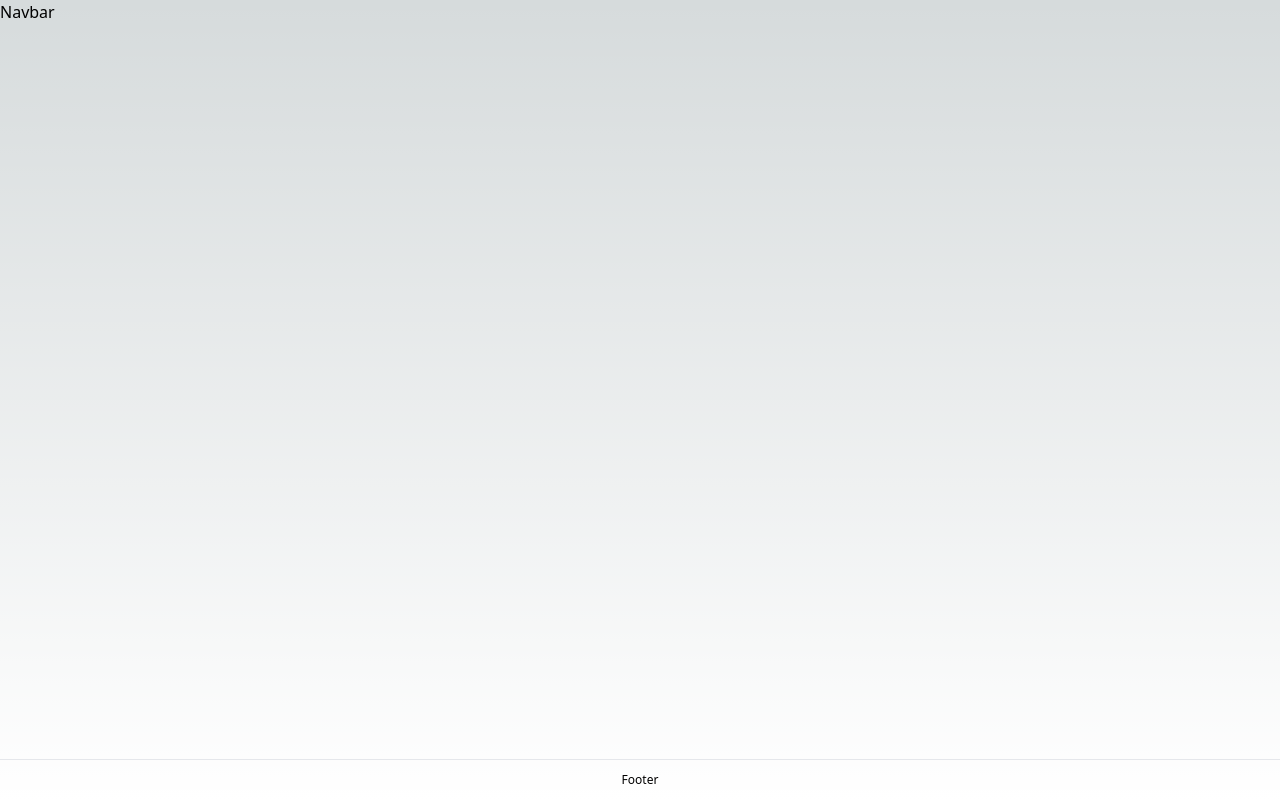
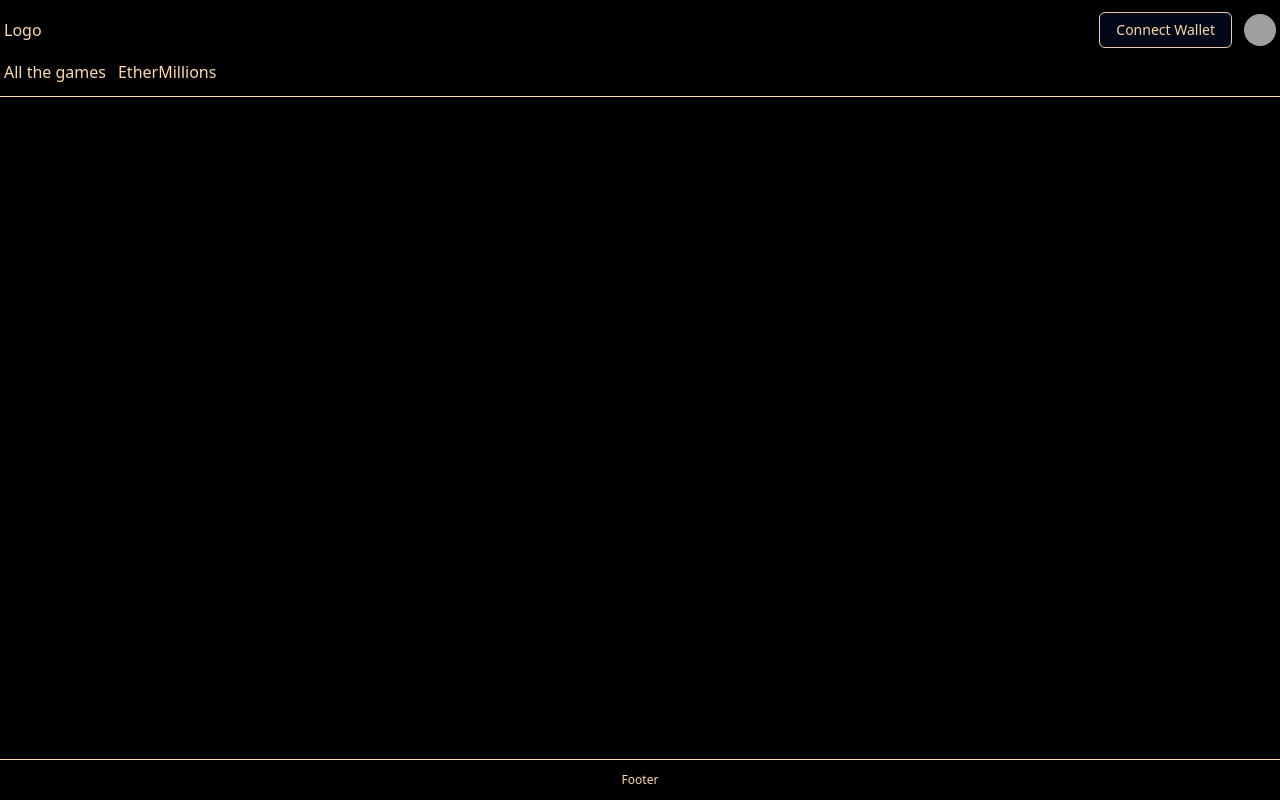
Before and after one commit to Camillemtd/lottery-foundry-front, a Next.js app: page / in a window 1280 px wide. Built offline with nearby package versions, Linux system fonts and the light colour scheme; grey boxes are pictures that could not be loaded.

Commit message:
navbar maquette

```diff
--- a/app/globals.css
+++ b/app/globals.css
@@ -2,39 +2,69 @@
 @tailwind components;
 @tailwind utilities;
 
-:root {
-  --foreground-rgb: 0, 0, 0;
-  --background-start-rgb: 214, 219, 220;
-  --background-end-rgb: 255, 255, 255;
+
+@layer base {
+  :root {
+    --background: 222.2 84% 4.9%;
+    --foreground: 222.2 84% 4.9%;
+    --card: 0 0% 100%;
+    --card-foreground: 222.2 84% 4.9%;
+    --popover: 0 0% 100%;
+    --popover-foreground: 222.2 84% 4.9%;
+    --primary: 222.2 47.4% 11.2%;
+    --primary-foreground: 210 40% 98%;
+    --secondary: 210 40% 96.1%;
+    --secondary-foreground: 222.2 47.4% 11.2%;
+    --muted: 210 40% 96.1%;
+    --muted-foreground: 215.4 16.3% 46.9%;
+    --accent: 210 40% 96.1%;
+    --accent-foreground: 222.2 47.4% 11.2%;
+    --destructive: 0 84.2% 60.2%;
+    --destructive-foreground: 210 40% 98%;
+    --border: 214.3 31.8% 91.4%;
+    --input: 26.4 60.8% 81.0%;
+    --ring: 222.2 84% 4.9%;
+    --radius: 0.5rem;
+  }
+
+  .dark {
+    --background: 222.2 84% 4.9%;
+    --foreground: 210 40% 98%;
+    --card: 222.2 84% 4.9%;
+    --card-foreground: 210 40% 98%;
+    --popover: 222.2 84% 4.9%;
+    --popover-foreground: 210 40% 98%;
+    --primary: 210 40% 98%;
+    --primary-foreground: 222.2 47.4% 11.2%;
+    --secondary: 217.2 32.6% 17.5%;
+    --secondary-foreground: 210 40% 98%;
+    --muted: 217.2 32.6% 17.5%;
+    --muted-foreground: 215 20.2% 65.1%;
+    --accent: 217.2 32.6% 17.5%;
+    --accent-foreground: 210 40% 98%;
+    --destructive: 0 62.8% 30.6%;
+    --destructive-foreground: 210 40% 98%;
+    --border: 217.2 32.6% 17.5%;
+    --input: 217.2 32.6% 17.5%;
+    --ring: 212.7 26.8% 83.9;
+  }
 }
 
-@media (prefers-color-scheme: dark) {
-  :root {
-    --foreground-rgb: 255, 255, 255;
-    --background-start-rgb: 0, 0, 0;
-    --background-end-rgb: 0, 0, 0;
+
+@layer base {
+  * {
+    @apply border-border;
+  }
+  body {
+    @apply bg-background text-foreground;
   }
 }
 
 body {
-  color: rgb(var(--foreground-rgb));
-  background: linear-gradient(
-      to bottom,
-      transparent,
-      rgb(var(--background-end-rgb))
-    )
-    rgb(var(--background-start-rgb));
+  background-color: black;
+
 }
 
-.neon-bar {
-  width: 7px; /* Largeur de la barre */
-  height: 90%; /* Hauteur de la barre */
-  background: linear-gradient(to top,#002fff, #bb00ff,#ff0d00,  #ffd000); /* Gradient de couleur avec des tons chauds */
-  border-radius: 10px; /* Arrondir les bords */
-  box-shadow:
-  0 0 30px rgba(0, 47, 255, 0.8), /* Bleu */
-  0 0 30px rgba(187, 0, 255, 0.8), /* Violet */
-  0 0 50px rgba(255, 72, 0, 0.8), /* Rose */
-  0 0 50px rgba(255, 234, 0, 0.8); /* Rose */
-  animation: neon-animation 2s ease-in-out infinite alternate;
+border-gold {
+  border-color: #eccbb1;
 }
--- a/app/layout.tsx
+++ b/app/layout.tsx
@@ -17,12 +17,12 @@ export default function RootLayout({
 }) {
   return (
     <html lang="en">
-      <body className="flex flex-col min-h-screen">
+      <body className="flex flex-col min-h-screen text-orange-200">
         <header>
           <NavBar />
         </header>
         <main className="py-3 grow">{children}</main>
-        <footer className="text-center text-xs border-t py-3">Footer</footer>
+        <footer className="text-center text-xs border-orange-200 border-t py-3">Footer</footer>
       </body>
     </html>
   );
--- a/components/NavBar.tsx
+++ b/components/NavBar.tsx
@@ -1,7 +1,25 @@
+import { Button } from "@/components/ui/button";
+import { Avatar, AvatarFallback, AvatarImage } from "@/components/ui/avatar";
+
 export default function NavBar() {
   return (
-	<div>
-	  Navbar
-	</div>
-  )
+    <div className="border-b border-orange-200 border-gold py-3 px-1  ">
+      <div className="flex flex-col gap-3">
+        <div className="flex justify-between items-center">
+          <div>Logo</div>
+          <div className="flex gap-3 items-center">
+            <Button variant="outline">Connect Wallet</Button>
+            <Avatar>
+              <AvatarImage src="https://github.com/shadcn.png" />
+              <AvatarFallback>CN</AvatarFallback>
+            </Avatar>
+          </div>
+        </div>
+        <div className="flex gap-3">
+          <div>All the games</div>
+          <div>EtherMillions</div>
+        </div>
+      </div>
+    </div>
+  );
 }
--- /dev/null
+++ b/components/ui/avatar.tsx
@@ -0,0 +1,50 @@
+"use client"
+
+import * as React from "react"
+import * as AvatarPrimitive from "@radix-ui/react-avatar"
+
+import { cn } from "@/lib/utils"
+
+const Avatar = React.forwardRef<
+  React.ElementRef<typeof AvatarPrimitive.Root>,
+  React.ComponentPropsWithoutRef<typeof AvatarPrimitive.Root>
+>(({ className, ...props }, ref) => (
+  <AvatarPrimitive.Root
+    ref={ref}
+    className={cn(
+      "relative flex h-8 w-8 shrink-0 overflow-hidden rounded-full",
+      className
+    )}
+    {...props}
+  />
+))
+Avatar.displayName = AvatarPrimitive.Root.displayName
+
+const AvatarImage = React.forwardRef<
+  React.ElementRef<typeof AvatarPrimitive.Image>,
+  React.ComponentPropsWithoutRef<typeof AvatarPrimitive.Image>
+>(({ className, ...props }, ref) => (
+  <AvatarPrimitive.Image
+    ref={ref}
+    className={cn("aspect-square h-full w-full", className)}
+    {...props}
+  />
+))
+AvatarImage.displayName = AvatarPrimitive.Image.displayName
+
+const AvatarFallback = React.forwardRef<
+  React.ElementRef<typeof AvatarPrimitive.Fallback>,
+  React.ComponentPropsWithoutRef<typeof AvatarPrimitive.Fallback>
+>(({ className, ...props }, ref) => (
+  <AvatarPrimitive.Fallback
+    ref={ref}
+    className={cn(
+      "flex h-full w-full items-center justify-center rounded-full bg-muted",
+      className
+    )}
+    {...props}
+  />
+))
+AvatarFallback.displayName = AvatarPrimitive.Fallback.displayName
+
+export { Avatar, AvatarImage, AvatarFallback }
--- /dev/null
+++ b/components/ui/button.tsx
@@ -0,0 +1,57 @@
+import * as React from "react"
+import { Slot } from "@radix-ui/react-slot"
+import { cva, type VariantProps } from "class-variance-authority"
+
+import { cn } from "@/lib/utils"
+
+const buttonVariants = cva(
+  "inline-flex items-center justify-center whitespace-nowrap rounded-md text-sm font-medium transition-colors focus-visible:outline-none focus-visible:ring-1 focus-visible:ring-ring disabled:pointer-events-none disabled:opacity-50",
+  {
+    variants: {
+      variant: {
+        default:
+          "bg-primary text-primary-foreground shadow hover:bg-primary/90",
+        destructive:
+          "bg-destructive text-destructive-foreground shadow-sm hover:bg-destructive/90",
+        outline:
+          "border border-input bg-background shadow-sm hover:bg-accent hover:text-accent-foreground",
+        secondary:
+          "bg-secondary text-secondary-foreground shadow-sm hover:bg-secondary/80",
+        ghost: "hover:bg-accent hover:text-accent-foreground",
+        link: "text-primary underline-offset-4 hover:underline",
+      },
+      size: {
+        default: "h-9 px-4 py-2",
+        sm: "h-8 rounded-md px-3 text-xs",
+        lg: "h-10 rounded-md px-8",
+        icon: "h-9 w-9",
+      },
+    },
+    defaultVariants: {
+      variant: "destructive",
+      size: "default",
+    },
+  }
+)
+
+export interface ButtonProps
+  extends React.ButtonHTMLAttributes<HTMLButtonElement>,
+    VariantProps<typeof buttonVariants> {
+  asChild?: boolean
+}
+
+const Button = React.forwardRef<HTMLButtonElement, ButtonProps>(
+  ({ className, variant, size, asChild = false, ...props }, ref) => {
+    const Comp = asChild ? Slot : "button"
+    return (
+      <Comp
+        className={cn(buttonVariants({ variant, size, className }))}
+        ref={ref}
+        {...props}
+      />
+    )
+  }
+)
+Button.displayName = "Button"
+
+export { Button, buttonVariants }
--- /dev/null
+++ b/lib/utils.ts
@@ -0,0 +1,6 @@
+import { type ClassValue, clsx } from "clsx"
+import { twMerge } from "tailwind-merge"
+
+export function cn(...inputs: ClassValue[]) {
+  return twMerge(clsx(inputs))
+}
--- /dev/null
+++ b/tailwind.config.js
@@ -0,0 +1,77 @@
+/** @type {import('tailwindcss').Config} */
+module.exports = {
+  darkMode: ["class"],
+  content: [
+    './pages/**/*.{ts,tsx}',
+    './components/**/*.{ts,tsx}',
+    './app/**/*.{ts,tsx}',
+    './src/**/*.{ts,tsx}',
+  ],
+  prefix: "",
+  theme: {
+    container: {
+      center: true,
+      padding: "2rem",
+      screens: {
+        "2xl": "1400px",
+      },
+    },
+    extend: {
+      colors: {
+        border: "hsl(var(--border))",
+        input: "hsl(var(--input))",
+        ring: "hsl(var(--ring))",
+        background: "hsl(var(--background))",
+        foreground: "hsl(var(--foreground))",
+        primary: {
+          DEFAULT: "white",
+          foreground: "hsl(var(--primary-foreground))",
+        },
+        secondary: {
+          DEFAULT: "hsl(var(--secondary))",
+          foreground: "hsl(var(--secondary-foreground))",
+        },
+        destructive: {
+          DEFAULT: "hsl(var(--destructive))",
+          foreground: "hsl(var(--destructive-foreground))",
+        },
+        muted: {
+          DEFAULT: "hsl(var(--muted))",
+          foreground: "hsl(var(--muted-foreground))",
+        },
+        accent: {
+          DEFAULT: "hsl(var(--accent))",
+          foreground: "hsl(var(--accent-foreground))",
+        },
+        popover: {
+          DEFAULT: "hsl(var(--popover))",
+          foreground: "hsl(var(--popover-foreground))",
+        },
+        card: {
+          DEFAULT: "hsl(var(--card))",
+          foreground: "hsl(var(--card-foreground))",
+        },
+      },
+      borderRadius: {
+        lg: "var(--radius)",
+        md: "calc(var(--radius) - 2px)",
+        sm: "calc(var(--radius) - 4px)",
+      },
+      keyframes: {
+        "accordion-down": {
+          from: { height: "0" },
+          to: { height: "var(--radix-accordion-content-height)" },
+        },
+        "accordion-up": {
+          from: { height: "var(--radix-accordion-content-height)" },
+          to: { height: "0" },
+        },
+      },
+      animation: {
+        "accordion-down": "accordion-down 0.2s ease-out",
+        "accordion-up": "accordion-up 0.2s ease-out",
+      },
+    },
+  },
+  plugins: [require("tailwindcss-animate")],
+}
```
Also changed, not shown: package.json (+11 -4 lines), components.json (added), components/NavLink.tsx (added), 1 other file (tests, documents, lock files or other folders).
